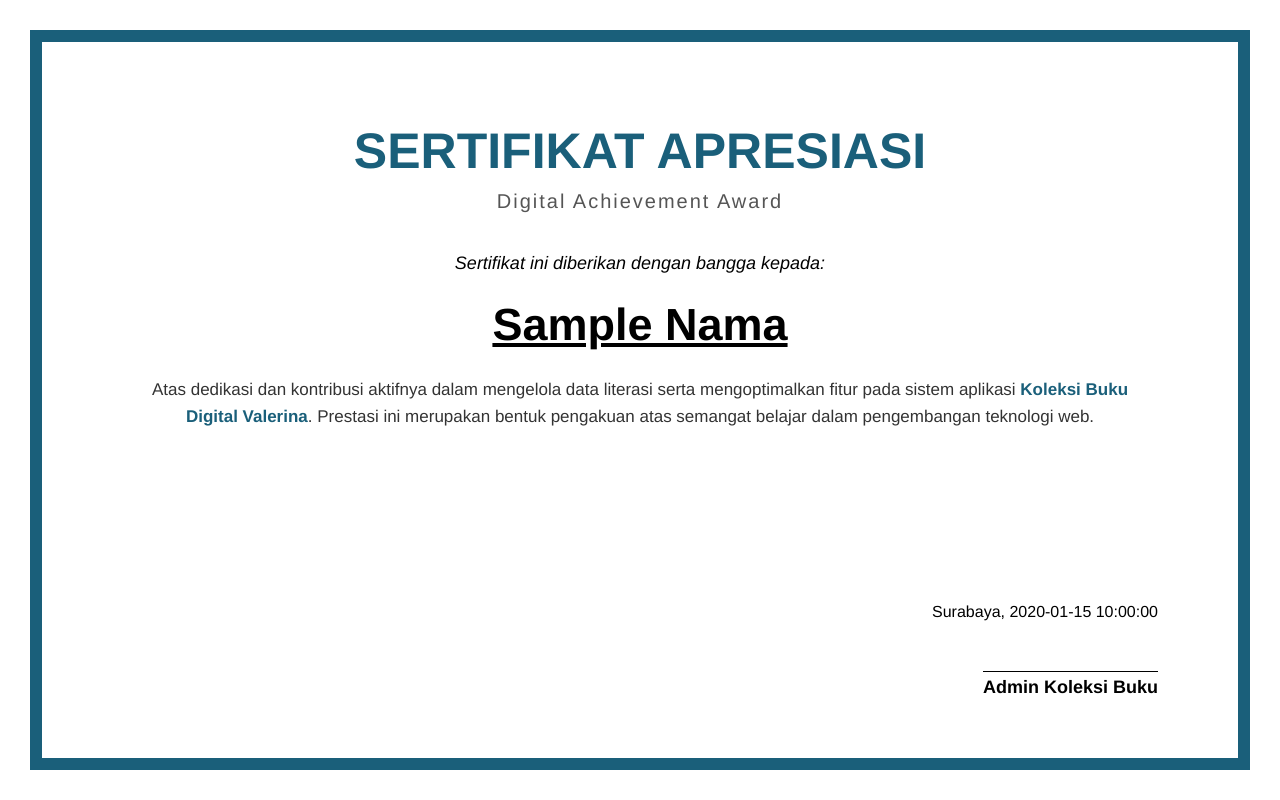
After one commit to fakeveele-crypto/workshop-framework, a Laravel app: template resources/views/pdf/sertifikat.blade.php in a window 1280 px wide. The commit adds this page. Run offline with Laravel 12, Linux system fonts and the light colour scheme; the template is opened without the code that fills it: most values are stand-ins (such as "Sample title", 1, 10 or a date in 2020).

Commit message:
MODUL 2 DONE

```diff
--- a/composer.json
+++ b/composer.json
@@ -7,6 +7,7 @@
     "license": "MIT",
     "require": {
         "php": "^8.2",
+        "barryvdh/laravel-dompdf": "^3.1",
         "laravel/framework": "^12.0",
         "laravel/socialite": "^5.24",
         "laravel/tinker": "^2.10.1",
--- a/resources/views/layouts/sidebar.blade.php
+++ b/resources/views/layouts/sidebar.blade.php
@@ -18,5 +18,11 @@
 				<i class="mdi mdi-format-list-bulleted menu-icon"></i>
 			</a>
 		</li>
+		<li class="nav-item">
+			<a class="nav-link" href="{{ route('pdf.index') }}">
+				<span class="menu-title">PDF</span>
+				<i class="mdi mdi-file-pdf menu-icon"></i>
+			</a>
+		</li>
 	</ul>
 </nav>
--- /dev/null
+++ b/resources/views/pdf/sertifikat.blade.php
@@ -0,0 +1,130 @@
+<!DOCTYPE html>
+<html lang="id">
+<head>
+    <meta charset="UTF-8">
+    <title>Sertifikat {{ $nama }}</title>
+    <style>
+        /* Pengaturan Kertas dan Margin */
+        @page {
+            margin: 0;
+        }
+
+        html, body {
+            height: 100%;
+            margin: 0;
+            padding: 0;
+            width: 100%;
+            font-family: 'Helvetica', 'Arial', sans-serif;
+        }
+
+        /* Container Utama */
+        .certificate-container {
+            position: absolute;
+            top: 0;
+            left: 0;
+            right: 0;
+            bottom: 0;
+            display: block;
+            box-sizing: border-box;
+        }
+
+        /* Bingkai/Border Biru Tua */
+        .border-frame {
+            position: absolute;
+            top: 30px;
+            left: 30px;
+            right: 30px;
+            bottom: 30px;
+            border: 12px solid #1a5f7a;
+            padding: 40px;
+            box-sizing: border-box;
+            text-align: center;
+            background-color: #ffffff;
+        }
+
+        /* Konten Sertifikat */
+        .title {
+            font-size: 50px;
+            font-weight: bold;
+            color: #1a5f7a;
+            margin-top: 40px;
+            text-transform: uppercase;
+        }
+
+        .subtitle {
+            font-size: 20px;
+            margin-top: 10px;
+            color: #555;
+            letter-spacing: 2px;
+        }
+
+        .presented-to {
+            font-size: 18px;
+            margin-top: 40px;
+            font-style: italic;
+        }
+
+        .user-name {
+            font-size: 45px;
+            font-weight: bold;
+            color: #000;
+            margin: 25px 0;
+            text-decoration: underline;
+            text-transform: capitalize;
+        }
+
+        .description {
+            font-size: 17px;
+            line-height: 1.6;
+            margin: 0 60px;
+            color: #333;
+        }
+
+        .app-name {
+            font-weight: bold;
+            color: #1a5f7a;
+        }
+
+        /* Tanda Tangan / Footer */
+        .footer {
+            position: absolute;
+            bottom: 60px;
+            right: 80px;
+            text-align: right;
+        }
+
+        .date {
+            font-size: 16px;
+            margin-bottom: 50px;
+        }
+
+        .signature-name {
+            font-size: 18px;
+            font-weight: bold;
+            border-top: 1px solid #000;
+            padding-top: 5px;
+            display: inline-block;
+        }
+    </style>
+</head>
+<body>
+    <div class="certificate-container">
+        <div class="border-frame">
+            <div class="title">Sertifikat Apresiasi</div>
+            <div class="subtitle">Digital Achievement Award</div>
+
+            <p class="presented-to">Sertifikat ini diberikan dengan bangga kepada:</p>
+            <div class="user-name">{{ $nama }}</div> <p class="description">
+                Atas dedikasi dan kontribusi aktifnya dalam mengelola data literasi serta
+                mengoptimalkan fitur pada sistem aplikasi <span class="app-name">Koleksi Buku Digital Valerina</span>.
+                Prestasi ini merupakan bentuk pengakuan atas semangat belajar dalam pengembangan teknologi web.
+            </p>
+
+            <div class="footer">
+                <p class="date">Surabaya, {{ $tanggal }}</p>
+                <div class="signature-name">Admin Koleksi Buku</div>
+            </div>
+        </div>
+    </div>
+</body>
+</html>
--- a/routes/web.php
+++ b/routes/web.php
@@ -17,6 +17,8 @@ Route::get('/home', function () { return redirect()->route('dashboard'); });
 Route::middleware(['auth', \App\Http\Middleware\role::class])->group(function () {
     Route::resource('kategori', App\Http\Controllers\KategoriController::class);
     Route::resource('buku', App\Http\Controllers\BukuController::class);
+    Route::get('/cetak-sertifikat', [App\Http\Controllers\PdfController::class, 'cetakSertifikat'])->name('cetak.sertifikat');
+    Route::get('/cetak-laporan', [App\Http\Controllers\PdfController::class, 'cetakLaporan'])->name('cetak.laporan');
 });
 
 Route::get('auth/google', [App\Http\Controllers\Auth\GoogleController::class, 'redirectToGoogle']);
@@ -27,3 +29,10 @@ Route::get('otp', [App\Http\Controllers\Auth\OtpController::class, 'showRequestF
 Route::post('otp/send', [App\Http\Controllers\Auth\OtpController::class, 'send'])->name('otp.send');
 Route::get('otp/verify', [App\Http\Controllers\Auth\OtpController::class, 'showVerifyForm'])->name('otp.verify.form');
 Route::post('otp/verify', [App\Http\Controllers\Auth\OtpController::class, 'verify'])->name('otp.verify');
+
+// PDF routes: index page (view) and actions handled by existing PdfController
+Route::middleware(['auth'])->group(function () {
+    Route::get('pdf', function () { return view('pdf.index'); })->name('pdf.index');
+    Route::get('pdf/sertifikat', [App\Http\Controllers\PdfController::class, 'cetakSertifikat'])->name('pdf.sertifikat');
+    Route::get('pdf/laporan', [App\Http\Controllers\PdfController::class, 'cetakLaporan'])->name('pdf.laporan');
+});
```
Also changed, not shown: app/Http/Controllers/PdfController.php (added, +47 -0 lines), resources/views/pdf/index.blade.php (added, +43 -0 lines), resources/views/pdf/laporan.blade.php (added, +55 -0 lines), 1 other file.
